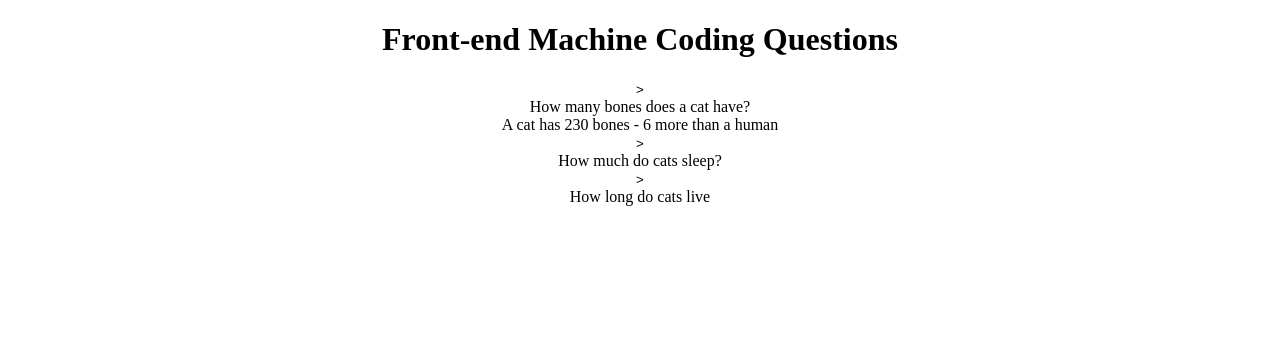
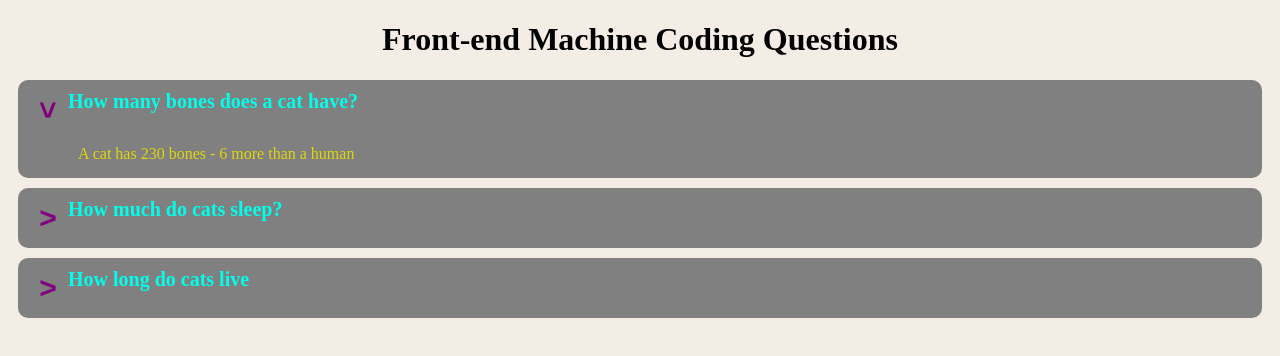
Before and after one commit to Utkarsh750/frontend-machine-coding, a React (Vite) app: page / in a window 1280 px wide. Shown: the top 356 px of the page. Built offline with nearby package versions, Linux system fonts and the light colour scheme.

Commit message:
added FAQ component

```diff
--- a/src/App.css
+++ b/src/App.css
@@ -2,6 +2,105 @@
   text-align: center;
 }
 
-/* body {
+body {
   background-color: rgb(243, 237, 229);
+}
+
+ .App {
+  text-align: center;
+}
+
+.App-logo {
+  height: 40vmin;
+  pointer-events: none;
+}
+
+@media (prefers-reduced-motion: no-preference) {
+  .App-logo {
+    animation: App-logo-spin infinite 20s linear;
+  }
+}
+
+.App-header {
+  background-color: #282c34;
+  min-height: 100vh;
+  display: flex;
+  flex-direction: column;
+  align-items: center;
+  justify-content: center;
+  font-size: calc(10px + 2vmin);
+  color: white;
+}
+
+.App-link {
+  color: #61dafb;
+}
+
+ .faq-box{
+  background-color: gray;
+  margin: 10px;
+  border-radius: 10px;
+  text-align: left;
+  padding: 10px;
+  color: rgb(0, 255, 234);
+}
+
+.que{
+  font-weight: bold;
+  cursor: pointer;
+  display: flex;
+  justify-content: left;
+  align-self: center;
+  font-size: 20px;
+}
+
+button{
+  height: 40px;
+  width: 40px;
+  background-color: gray;
+  border: none;
+  outline: none;
+  font-size: 30px;
+  font-weight: bold;
+  cursor: pointer;
+  color: purple;
+}
+
+.arrow {
+  transform: rotate(90deg);
+}
+.ans{
+  margin: 15px 0 5px 50px;
+  color: rgb(221, 214, 12);
+}
+
+
+@keyframes App-logo-spin {
+  from {
+    transform: rotate(0deg);
+  }
+  to {
+    transform: rotate(360deg);
+  }
 } */
+
+/* Progress Bar */
+
+.App{
+  display: flex;
+  text-align: center;
+  justify-content: center;
+  flex-direction: column;
+}
+
+.container{
+  margin-top: 30px;
+  width: 400px
+}
+.progress-bar{
+  height: 30px;
+  width: 100%;
+  background-color: #eadcdc;
+  border-radius: 15px;
+  text-align: centre;
+}
```
